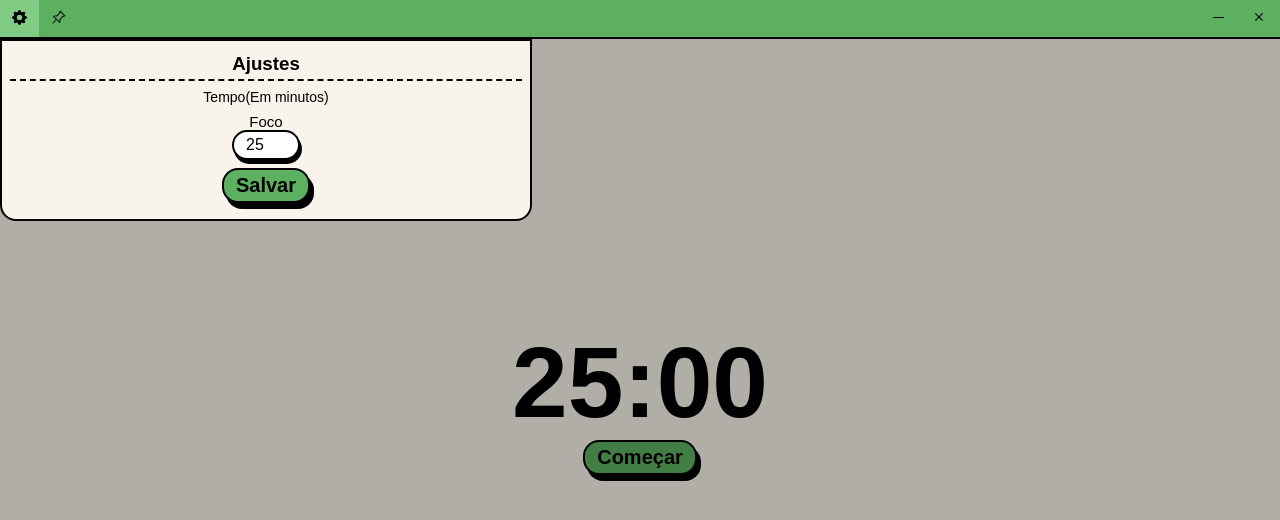
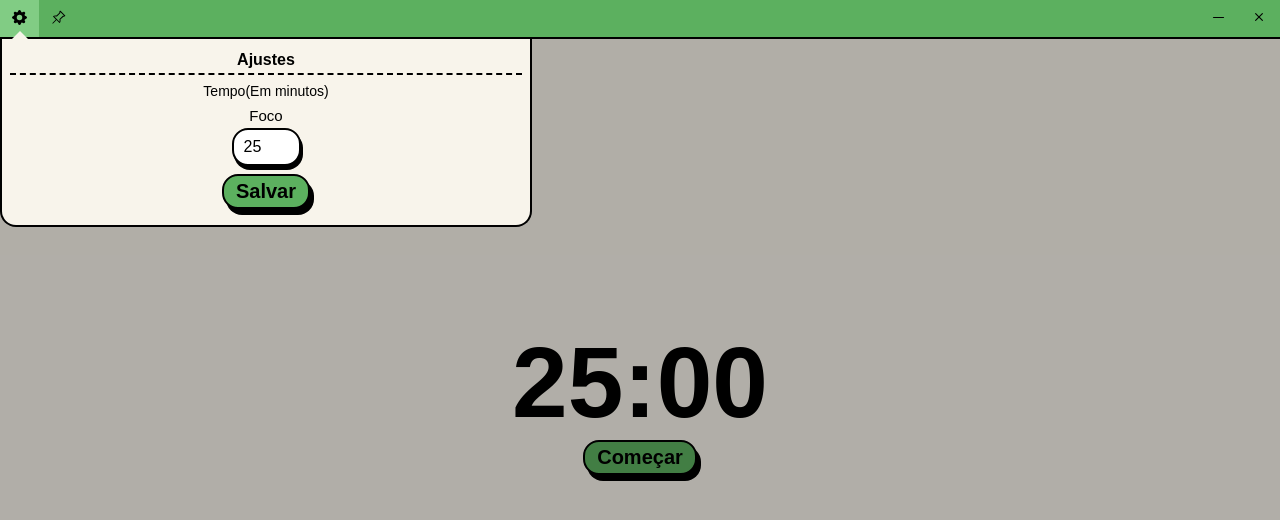
Before and after one commit to turtoga/pomodoro-app, a React (Vite) app in the folder src/renderer/: page / in a window 1280 px wide. Both pictures are taken after a click on the button 19 px from the left and 18 px from the top of the page. Shown: the top 520 px of the page. Built offline with nearby package versions, Linux system fonts and the light colour scheme.

Commit message:
ajustes estilizados

```diff
--- a/src/renderer/src/App.jsx
+++ b/src/renderer/src/App.jsx
@@ -1,7 +1,7 @@
 import styled from "styled-components"
 import EstiloGlobal from "./components/GlobalStyles"
 import Timer from "./components/Timer"
-import { useState } from "react"
+import { useEffect, useState } from "react"
 import Frame from "./components/Frame"
 import Tipo from "./components/Tipo"
 import { FaUserNinja } from "react-icons/fa";
@@ -29,8 +29,16 @@ function App() {
   const[duracao, setDuracao] = useState(25)
 
   const handleSalvar = (valor) => {
+    if(valor>-1) {
+      setDuracao(valor)
+      localStorage.setItem("Tempo",valor)
+      return
+    }
+
+    valor=0
     setDuracao(valor)
     localStorage.setItem("Tempo",valor)
+
   }
 
   return (
--- a/src/renderer/src/components/Button/index.jsx
+++ b/src/renderer/src/components/Button/index.jsx
@@ -12,6 +12,14 @@ const ButtonStyle = styled.button`
     box-shadow: 4px 6px 0px #000;
     -webkit-user-select: none;
 
+    &:hover {
+      background-color: #62b965
+    }
+
+    &:active {
+      background-color: #3ab63e
+    }
+
 `
 
 const Button = ({children, handleClick}) => {
--- a/src/renderer/src/components/Frame/index.jsx
+++ b/src/renderer/src/components/Frame/index.jsx
@@ -12,7 +12,6 @@ const FrameStyle = styled.div`
   display: flex;
   justify-content: space-between;
   border-bottom: 2px #000 solid;
-  z-index: 1;
 
   button {
     background-color: transparent;
--- a/src/renderer/src/components/Input/index.jsx
+++ b/src/renderer/src/components/Input/index.jsx
@@ -3,16 +3,22 @@ import styled from 'styled-components'
 
 const InputStyle = styled.input`
   width: 100%;
-  padding: 4px 12px;
+  padding: 8px 10px;
   border-radius: 16px;
   font-size: 16px;
   border: 2px solid #000;
   box-shadow: 2px 4px 0px #000;
+
+  &:focus {
+    outline: none;
+    border-color: #686868;
+    box-shadow: 2px 4px 0px #686868;
+  }
 `
 
-const Input = ({type, valor, aoAlterado}) => {
+const Input = ({type, valor, aoAlterado, min="", step=""}) => {
   return (
-    <InputStyle type={type} onChange={(e)=>aoAlterado(e.target.value)} value={valor}>
+    <InputStyle type={type} onChange={(e)=>aoAlterado(e.target.value)} step={step} min={min} value={valor}>
 
     </InputStyle>
   )
--- a/src/renderer/src/components/Popover/index.jsx
+++ b/src/renderer/src/components/Popover/index.jsx
@@ -9,10 +9,23 @@ const PopoverStyled = styled.div`
   border: 2px solid #000;
   border-bottom-right-radius: 16px;
   border-bottom-left-radius: 16px;
-
+  border-top: none;
   top: 39px;
   width: 40%;
   padding: 8px 8px;
+  -webkit-user-select: none;
+
+
+  &::before {
+    content: '';
+    position: absolute;
+    top: -16px;
+    left: 18px;
+    transform: translateX(-50%);
+    border-width: 8px;
+    border-style: solid;
+    border-color: transparent transparent #F8F4EB ;
+  }
 
 `
 
@@ -35,9 +48,10 @@ const HeaderStyle = styled.header`
   border-bottom: 2px black dashed;
   margin-bottom: 8px;
 
-  h3 {
+  h5 {
     padding: 4px;
     margin: 0;
+    font-size: 16px;
   }
 
 
@@ -56,11 +70,12 @@ const TempoContainer = styled.form`
 
 const TiposContainer = styled.div`
   margin-top: 8px;
-  max-width: 40px;
+  max-width: 45px;
   margin: 8px 0px;
 
   span{
     font-size: 15px;
+    margin-bottom: 4px;
   }
 
   div{
@@ -76,22 +91,20 @@ const Popover = ({setIsPopActive, handleSalvar}) => {
 
   const [minFoco, setMinFoco] = useState(tempo? tempo:25)
 
-
-
   return (
 
     <>
     <Overlay onClick={() => setIsPopActive(false)}/>
       <PopoverStyled>
         <HeaderStyle>
-          <h3>Ajustes</h3>
+          <h5>Ajustes</h5>
         </HeaderStyle>
         <TempoContainer>
           <span>Tempo(Em minutos)</span>
           <TiposContainer>
             <div>
               <span>Foco</span>
-              <Input valor={minFoco} type="number" aoAlterado={valor => setMinFoco(valor)}/>
+              <Input valor={minFoco} step="1" min={0} type="number" aoAlterado={valor => {setMinFoco(valor);}}/>
             </div>
           </TiposContainer>
           <Button handleClick={() => {handleSalvar(minFoco); setIsPopActive(false)}}>Salvar</Button>
```
